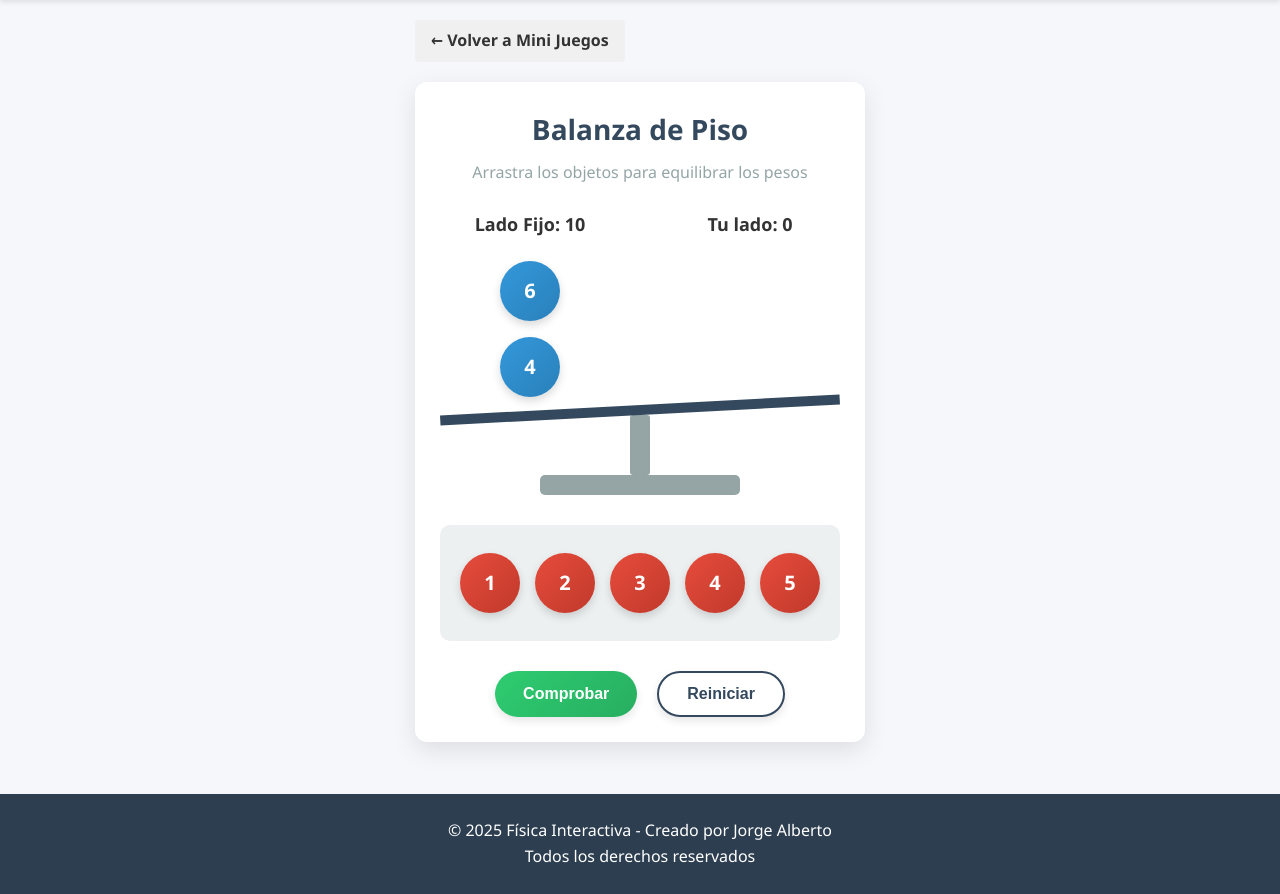
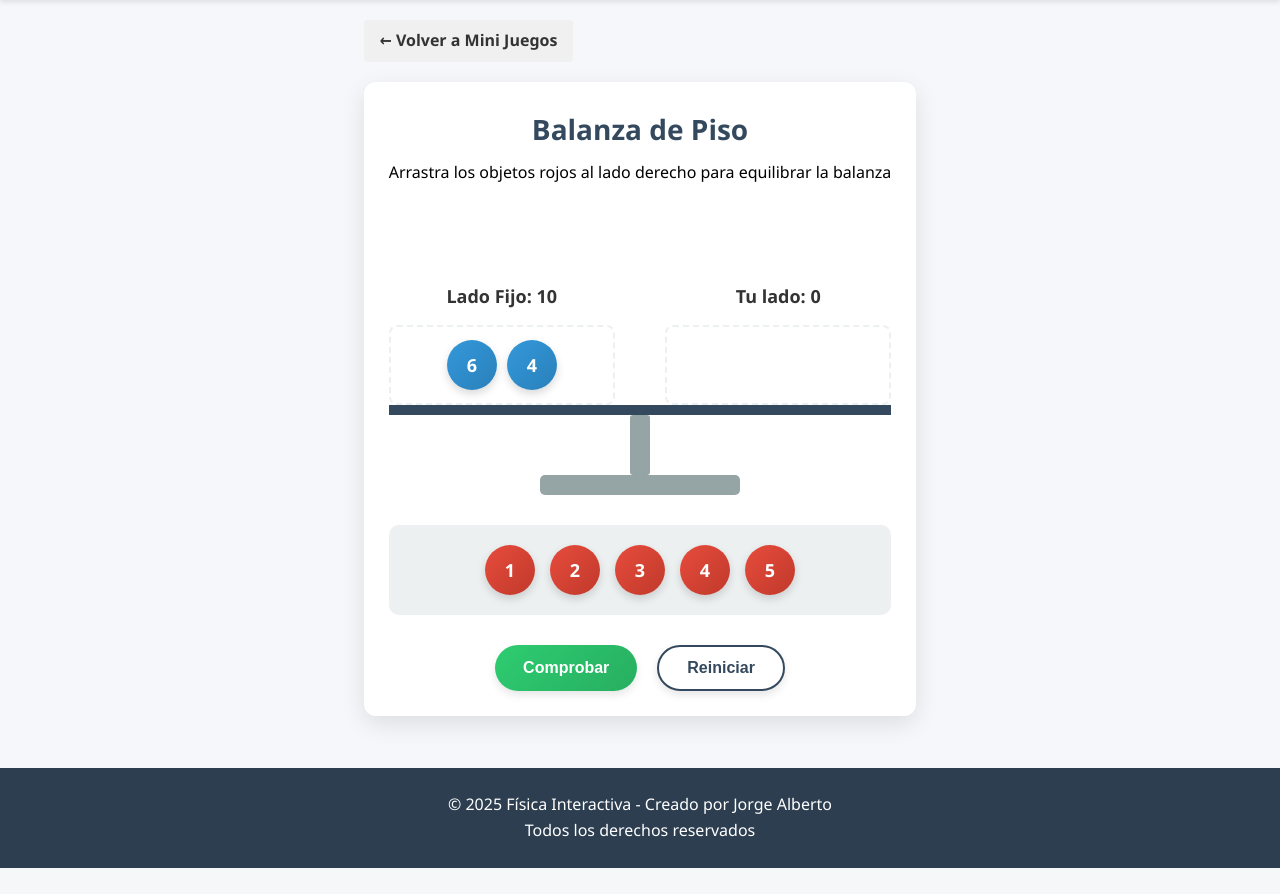
Before and after one commit to JorgeaAlb/fisica, a Flask app: page /games/balanza in a window 1280 px wide. Shown: the part 70-964 px from the top of the page. After the commit the page ends 938 px from the top, so only its background shows below. Run offline with Flask 3, Linux system fonts and the light colour scheme.

Commit message:
nw balanza, rm js

```diff
--- a/templates/games/balanza.html
+++ b/templates/games/balanza.html
@@ -6,7 +6,7 @@
 
     <div class="game-container">
         <h1>Balanza de Piso</h1>
-        <p class="instructions">Arrastra los objetos para equilibrar los pesos</p>
+        <p class="instructions">Arrastra los objetos rojos al lado derecho para equilibrar la balanza</p>
 
         <div class="balance-apparatus">
             <div class="balance-base"></div>
@@ -16,13 +16,15 @@
             <div class="balance-sides">
                 <div class="balance-side left-side">
                     <div class="side-label">Lado Fijo: <span id="leftTotal">10</span></div>
+                    <div class="fixed-weights">
                         <div class="weight fixed" data-value="6">6</div>
                         <div class="weight fixed" data-value="4">4</div>
+                    </div>
                 </div>
 
                 <div class="balance-side right-side">
                     <div class="side-label">Tu lado: <span id="rightTotal">0</span></div>
-                    <div id="rightWeights"></div>
+                    <div class="weights-container" id="rightWeights"></div>
                 </div>
             </div>
         </div>
@@ -94,7 +96,7 @@
     }
 
     .instructions {
-        color: var(--color-gray);
+        color: black;
         font-size: 16px;
         text-align: center;
         margin-bottom: 25px;
@@ -163,21 +165,41 @@
         font-size: 18px;
     }
 
+    .fixed-weights,
+    .weights-container {
+        min-height: 80px;
+        width: 100%;
+        display: flex;
+        flex-wrap: wrap;
+        justify-content: center;
+        align-items: center;
+        gap: 10px;
+        padding: 10px;
+        border: 2px dashed var(--color-light);
+        border-radius: 8px;
+        transition: background-color 0.3s;
+    }
+
+    .weights-container.highlight {
+        background-color: rgba(52, 152, 219, 0.1);
+        border-color: var(--color-primary);
+    }
+
     .weight {
-        width: 60px;
-        height: 60px;
+        width: 50px;
+        height: 50px;
         border-radius: 50%;
         display: flex;
         align-items: center;
         justify-content: center;
         color: white;
         font-weight: bold;
-        font-size: 20px;
+        font-size: 18px;
         cursor: grab;
-        margin: 8px 0;
         user-select: none;
         box-shadow: 0 4px 8px rgba(0, 0, 0, 0.15);
         transition: transform 0.2s, box-shadow 0.2s;
+        flex-shrink: 0;
     }
 
     .weight:active {
@@ -196,6 +218,11 @@
     .weight.movable:hover {
         transform: translateY(-3px);
         box-shadow: 0 6px 12px rgba(0, 0, 0, 0.2);
+    }
+
+    .weight.dragging {
+        opacity: 0.7;
+        transform: scale(1.05);
     }
 
     .weight-pool {
@@ -331,7 +358,11 @@
 
         // Inicializar el juego
         function initGame() {
-            // Configurar pesos fijos
+            // Reiniciar totales
+            rightTotal = 0;
+            leftTotal = fixedWeights.reduce((a, b) => a + b, 0);
+
+            // Actualizar displays
             leftTotalDisplay.textContent = leftTotal;
             rightTotalDisplay.textContent = rightTotal;
 
@@ -341,11 +372,7 @@
             // Reponer pesos movibles
             weightPool.innerHTML = '';
             movableWeights.forEach(weight => {
-                const weightElement = document.createElement('div');
-                weightElement.className = 'weight movable';
-                weightElement.textContent = weight;
-                weightElement.setAttribute('data-value', weight);
-                weightElement.setAttribute('draggable', 'true');
+                const weightElement = createWeightElement(weight);
                 weightPool.appendChild(weightElement);
             });
 
@@ -353,9 +380,21 @@
             messageDisplay.style.display = 'none';
             messageDisplay.className = 'game-feedback';
 
+            // Restablecer balance
+            balanceBeam.style.transform = 'rotate(0deg)';
+
             // Configurar eventos
             setupDragAndDrop();
-            updateBalance();
+        }
+
+        // Crear elemento de peso
+        function createWeightElement(value) {
+            const weightElement = document.createElement('div');
+            weightElement.className = 'weight movable';
+            weightElement.textContent = value;
+            weightElement.setAttribute('data-value', value);
+            weightElement.setAttribute('draggable', 'true');
+            return weightElement;
         }
 
         // Actualizar la inclinación de la balanza
@@ -372,7 +411,7 @@
                 showFeedback('¡Perfectamente equilibrado!', true);
             } else {
                 const direction = rightTotal < leftTotal ? 'derecha' : 'izquierda';
-                showFeedback(`Mueve más peso al lado ${direction}`, false);
+                showFeedback(`Necesitas más peso al lado ${direction}`, false);
             }
         }
 
@@ -387,50 +426,74 @@
 
         // Configurar arrastrar y soltar
         function setupDragAndDrop() {
-            const movableWeights = document.querySelectorAll('.weight.movable');
+            // Eventos para los pesos movibles
+            document.querySelectorAll('.weight.movable').forEach(weight => {
+                weight.addEventListener('dragstart', handleDragStart);
+                weight.addEventListener('dragend', handleDragEnd);
+            });
 
-            movableWeights.forEach(weight => {
-                weight.addEventListener('dragstart', function(e) {
+            // Área de destino (lado derecho)
+            rightWeightsContainer.addEventListener('dragover', handleDragOver);
+            rightWeightsContainer.addEventListener('dragenter', handleDragEnter);
+            rightWeightsContainer.addEventListener('dragleave', handleDragLeave);
+            rightWeightsContainer.addEventListener('drop', handleDropRight);
+
+            // Área de origen (pool de pesos)
+            weightPool.addEventListener('dragover', handleDragOver);
+            weightPool.addEventListener('drop', handleDropPool);
+        }
+
+        function handleDragStart(e) {
             draggedWeight = this;
+            this.classList.add('dragging');
+            e.dataTransfer.setData('text/plain', this.getAttribute('data-value'));
             setTimeout(() => {
                 this.style.opacity = '0.5';
             }, 0);
-                });
+        }
 
-                weight.addEventListener('dragend', function() {
+        function handleDragEnd() {
+            this.classList.remove('dragging');
             this.style.opacity = '1';
-                });
-            });
+            rightWeightsContainer.classList.remove('highlight');
+        }
 
-            // Soltar en el lado derecho
-            rightWeightsContainer.addEventListener('dragover', function(e) {
+        function handleDragOver(e) {
             e.preventDefault();
-            });
+        }
 
-            rightWeightsContainer.addEventListener('drop', function(e) {
+        function handleDragEnter(e) {
             e.preventDefault();
+            if (draggedWeight && draggedWeight.parentElement === weightPool) {
+                this.classList.add('highlight');
+            }
+        }
+
+        function handleDragLeave() {
+            this.classList.remove('highlight');
+        }
+
+        function handleDropRight(e) {
+            e.preventDefault();
+            this.classList.remove('highlight');
+
             if (draggedWeight && draggedWeight.parentElement === weightPool) {
                 const value = parseInt(draggedWeight.getAttribute('data-value'));
                 rightTotal += value;
                 this.appendChild(draggedWeight);
                 updateBalance();
             }
-            });
+        }
 
-            // Devolver al área de pesos
-            weightPool.addEventListener('dragover', function(e) {
+        function handleDropPool(e) {
             e.preventDefault();
-            });
 
-            weightPool.addEventListener('drop', function(e) {
-                e.preventDefault();
             if (draggedWeight && draggedWeight.parentElement === rightWeightsContainer) {
                 const value = parseInt(draggedWeight.getAttribute('data-value'));
                 rightTotal -= value;
                 this.appendChild(draggedWeight);
                 updateBalance();
             }
-            });
         }
 
         // Event listeners
```
Also changed, not shown: templates/games.html (+9 -8 lines), static/jss/game.js (deleted), static/jss/main.js (deleted). Lines whose indentation alone changed are shown as unchanged.
